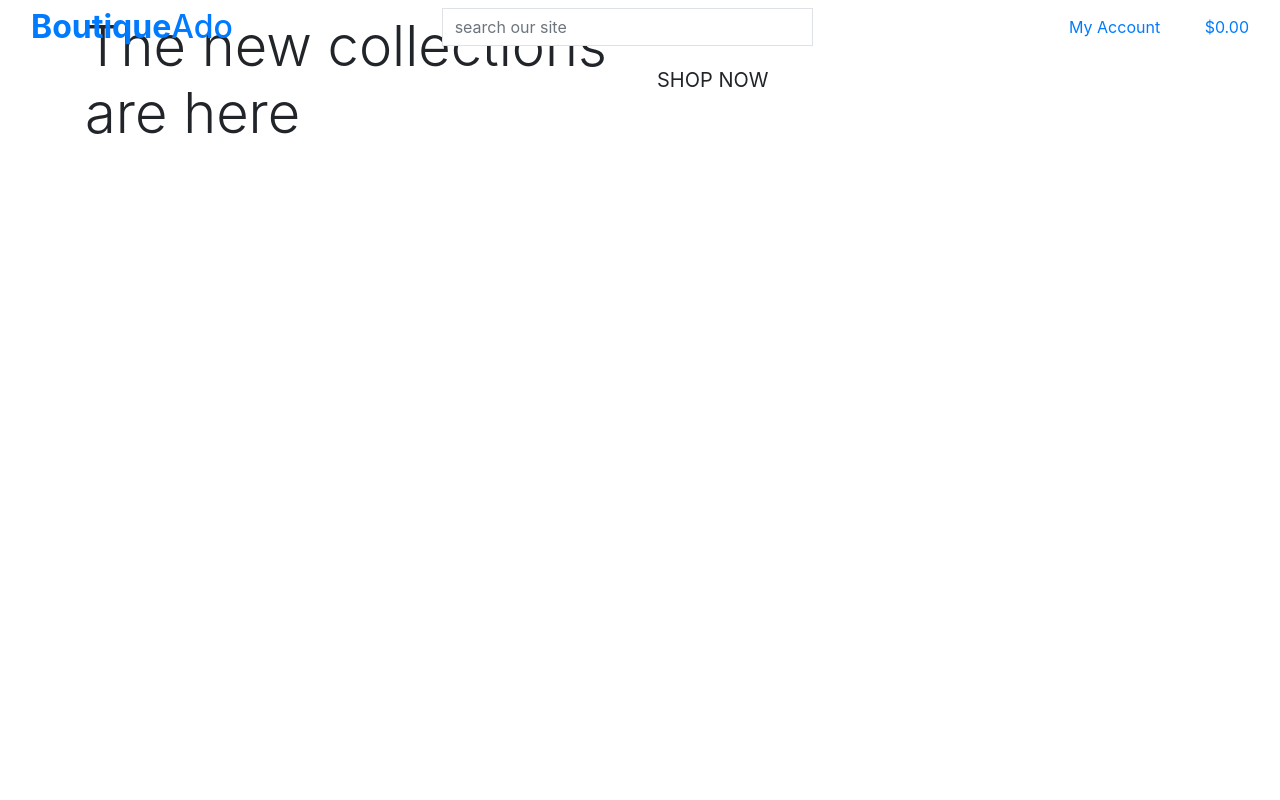
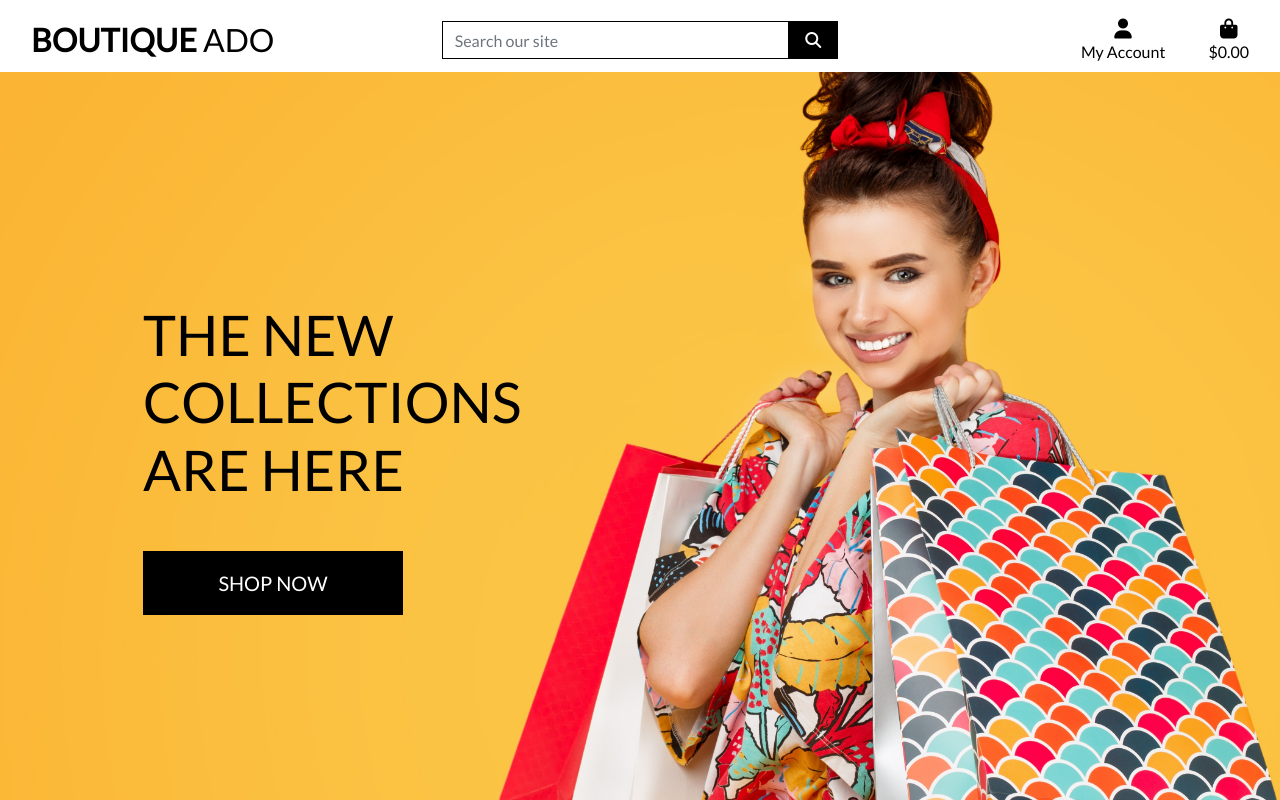
Before and after one commit to Teemamin/boutique_project, a Django app: page /home/ in a window 1280 px wide. Run offline with Django 3.2, Linux system fonts and the light colour scheme; some libraries are stand-ins or nearby versions.

Commit message:
completed homepage header and css

```diff
--- a/boutique_ado/settings.py
+++ b/boutique_ado/settings.py
@@ -159,3 +159,6 @@ USE_TZ = True
 # https://docs.djangoproject.com/en/3.0/howto/static-files/
 
 STATIC_URL = '/static/'
+STATICFILES_DIRS = (os.path.join(BASE_DIR, 'static'),)
+MEDIA_URL = '/media/'
+MEDIA_ROOT = os.path.join(BASE_DIR, 'media')
--- a/boutique_ado/urls.py
+++ b/boutique_ado/urls.py
@@ -15,10 +15,12 @@ Including another URLconf
 """
 from django.contrib import admin
 from django.urls import path, include
+from django.conf import settings
+from django.conf.urls.static import static
 
 urlpatterns = [
     path('admin/', admin.site.urls),
     path('accounts/', include('allauth.urls')),
     path('home/', include('home.urls'))
 
-]
+]+ static(settings.MEDIA_URL, document_root=settings.MEDIA_ROOT)
--- a/home/templates/home/index.html
+++ b/home/templates/home/index.html
@@ -1,6 +1,7 @@
-{% extends 'base.html' %}
+{% extends "base.html" %}
 {% load static %}
-{% block pageheader %}
+
+{% block page_header %}
     <div class="container header-container">
         <div class="row">
             <div class="col"></div>
@@ -11,14 +12,16 @@
 {% block content %}
     <div class="container h-100">
         <div class="row h-100">
-         <div class="col-7 col-md-6 my-auto"> <!--my-auto will vertically center it-->
-            <h1 class="display-4 logo-font text-black">The new collections are here</h1>
-         </div>
+            <div class="col-7 col-md-6 my-auto">
+                <h1 class="display-4 logo-font text-black">
+                    The new collections are here
+                </h1>
                 <div class="my-5">
                     <h4>
-             <a href="" class="shop-now-button btn btn-lg rounded-0 text-uppercase py-3">Shop now</a>
+                        <a href="" class="shop-now-button btn btn-lg rounded-0 text-uppercase py-3">Shop Now</a>
                     </h4>
                 </div>
             </div>
         </div>
+    </div>
 {% endblock %}
--- /dev/null
+++ b/static/css/base.css
@@ -0,0 +1,81 @@
+html {
+    height: 100%;
+}
+
+body {
+    background: url('/media/homepage_background_cropped.jpg') no-repeat center center fixed;
+    background-size: cover;
+    height: calc(100vh - 164px);
+    color: #555;
+    font-family: 'Lato';
+}
+
+/* from Bulma */
+.icon {
+    align-items: center;
+    display: inline-flex;
+    justify-content: center;
+    height: 1.5rem;
+    width: 1.5rem;
+}
+
+.logo-font {
+    text-transform: uppercase;
+}
+
+.main-logo-link {
+    width: fit-content;
+}
+
+.shop-now-button {
+    background: black;
+    color: white;
+    min-width: 260px;
+}
+
+.btn-black {
+    background: black;
+    color: white;
+}
+
+.shop-now-button:hover,
+.shop-now-button:active,
+.shop-now-button:focus,
+.btn-black:hover,
+.btn-black:active,
+.btn-black:focus {
+    background: #222;
+    color: white;
+}
+
+.text-black {
+    color: #000 !important;
+}
+
+.border-black {
+    border: 1px solid black !important;
+}
+
+/* -------------------------------- Media Queries */
+
+/* Slightly larger container on xl screens */
+@media (min-width: 1200px) {
+  .container {
+    max-width: 80%;
+  }
+}
+
+/* fixed top navbar only on medium and up */
+@media (min-width: 992px) {
+    .fixed-top-desktop-only {
+        position: fixed;
+        top: 0;
+        right: 0;
+        left: 0;
+        z-index: 1030;
+    }
+
+    .header-container {
+        padding-top: 164px;
+    }
+}
--- a/templates/base.html
+++ b/templates/base.html
@@ -3,47 +3,51 @@
 <!doctype html>
 <html lang="en">
   <head>
+
     {% block meta %}
-        <meta http-equiv="X-UA-Compatible" content="ie=edge"> <!--this ensures internet explorer all versions and validation error 4 html-->
+        <meta http-equiv="X-UA-Compatible" content="ie=edge">
         <meta charset="utf-8">
         <meta name="viewport" content="width=device-width, initial-scale=1, shrink-to-fit=no">
     {% endblock %}
-   {% block extrameta%}
+
+    {% block extra_meta %}
     {% endblock %}
 
     {% block corecss %}
         <link rel="stylesheet" href="https://stackpath.bootstrapcdn.com/bootstrap/4.4.1/css/bootstrap.min.css" integrity="sha384-Vkoo8x4CGsO3+Hhxv8T/Q5PaXtkKtu6ug5TOeNV6gBiFeWPGFN9MuhOf23Q9Ifjh" crossorigin="anonymous">
-   {% endblock%}
-   {% block extracss %}
+        <link rel="stylesheet" href="https://fonts.googleapis.com/css?family=Lato&display=swap">
+        <link rel="stylesheet" href="{% static 'css/base.css' %}">
+    {% endblock %}
+
+    {% block extra_css %}
     {% endblock %}
 
     {% block corejs %}
-      <!-- Optional JavaScript -->
-      <!-- jQuery first, then Popper.js, then Bootstrap JS -->
+        <script src="https://kit.fontawesome.com/e9c73d7092.js" crossorigin="anonymous"></script>
         <script src="https://code.jquery.com/jquery-3.4.1.slim.min.js" integrity="sha384-J6qa4849blE2+poT4WnyKhv5vZF5SrPo0iEjwBvKU7imGFAV0wwj1yYfoRSJoZ+n" crossorigin="anonymous"></script>
         <script src="https://cdn.jsdelivr.net/npm/popper.js@1.16.0/dist/umd/popper.min.js" integrity="sha384-Q6E9RHvbIyZFJoft+2mJbHaEWldlvI9IOYy5n3zV9zzTtmI3UksdQRVvoxMfooAo" crossorigin="anonymous"></script>
         <script src="https://stackpath.bootstrapcdn.com/bootstrap/4.4.1/js/bootstrap.min.js" integrity="sha384-wfSDF2E50Y2D1uUdj0O3uMBJnjuUD4Ih7YwaYd1iqfktj0Uod8GCExl3Og8ifwB6" crossorigin="anonymous"></script>
     {% endblock %}
 
-   {% block extrajs %}
+    {% block extra_js %}
     {% endblock %}
 
-    <title>Boutique Ado {% block extratitle %} {% endblock %}</title>
+    <title>Boutique Ado {% block extra_title %}{% endblock %}</title>
   </head>
   <body>
     <header class="container-fluid fixed-top">
-       <div class="row">
+        <div id="topnav" class="row bg-white pt-lg-2 d-none d-lg-flex">
             <div class="col-12 col-lg-4 my-auto py-1 py-lg-0 text-center text-lg-left">
                 <a href="{% url 'home' %}" class="nav-link main-logo-link">
-               <h2 class="logo-font text-black my-0"><strong>Boutique</strong>Ado</h2>
+                    <h2 class="logo-font text-black my-0"><strong>Boutique</strong> Ado</h2>
                 </a>
             </div>
             <div class="col-12 col-lg-4 my-auto py-1 py-lg-0">
                 <form method="GET" action="">
                     <div class="input-group w-100">
-                   <input class="form-control border border-black rounded-0" type="text" name="q" placeholder="search our site">
+                        <input class="form-control border border-black rounded-0" type="text" name="q" placeholder="Search our site">
                         <div class="input-group-append">
-                      <button class="form-control btn btn-black border-black rounded-0" type="submit">
+                            <button class="form-control btn btn-black border border-black rounded-0" type="submit">
                                 <span class="icon">
                                     <i class="fas fa-search"></i>
                                 </span>
@@ -92,11 +96,13 @@
             </div>
         </div>
     </header>
+
     {% if messages %}
         <div class="message-container"></div>
     {% endif %}
-    {% block pageheader %}
-    {% endblock%}
+
+    {% block page_header %}
+    {% endblock %}
 
     {% block content %}
     {% endblock %}
@@ -105,7 +111,5 @@
     {% endblock %}
 
 
-
-
   </body>
 </html>
```
Also changed, not shown: media/homepage_background_cropped.jpg (added). Lines whose indentation alone changed are shown as unchanged.
